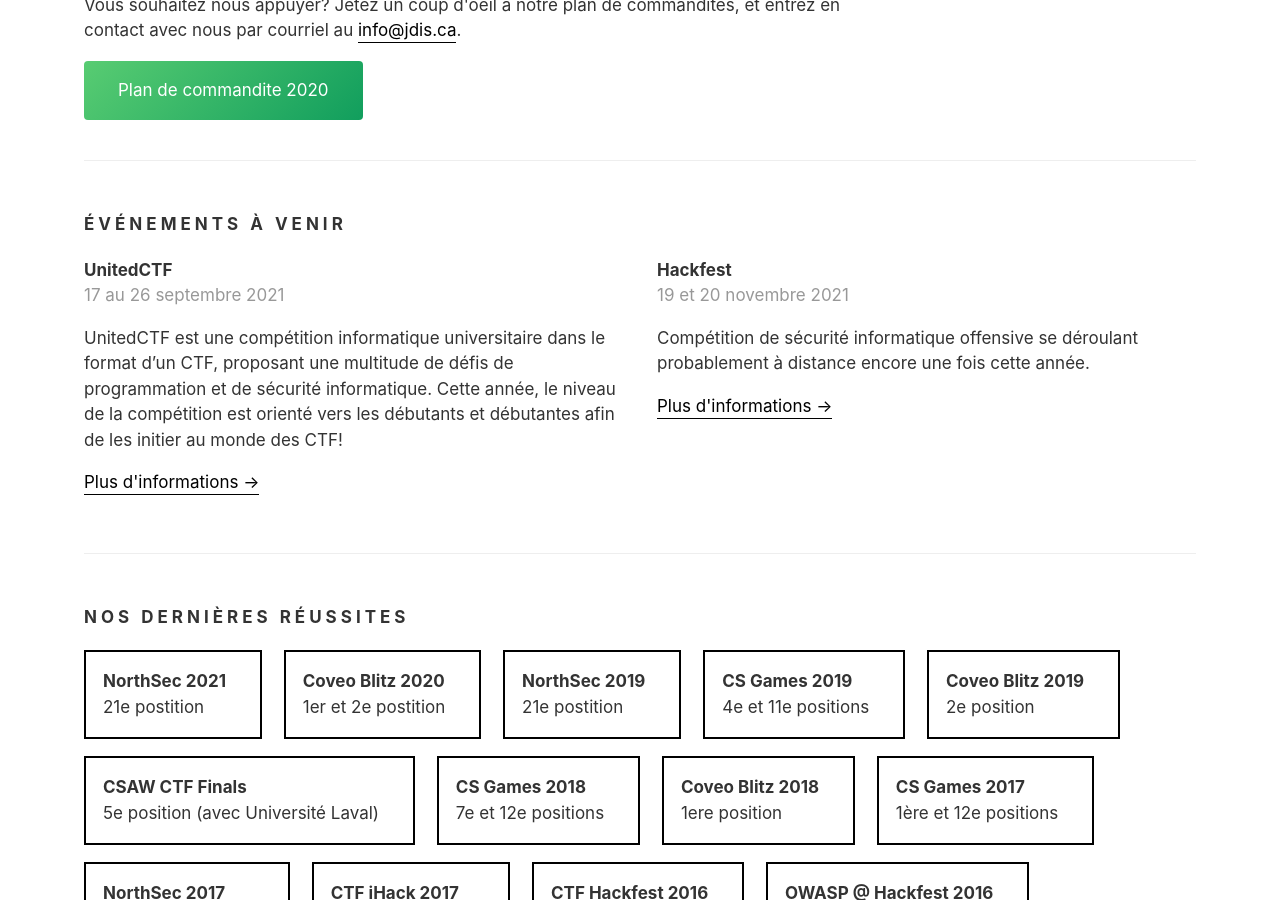
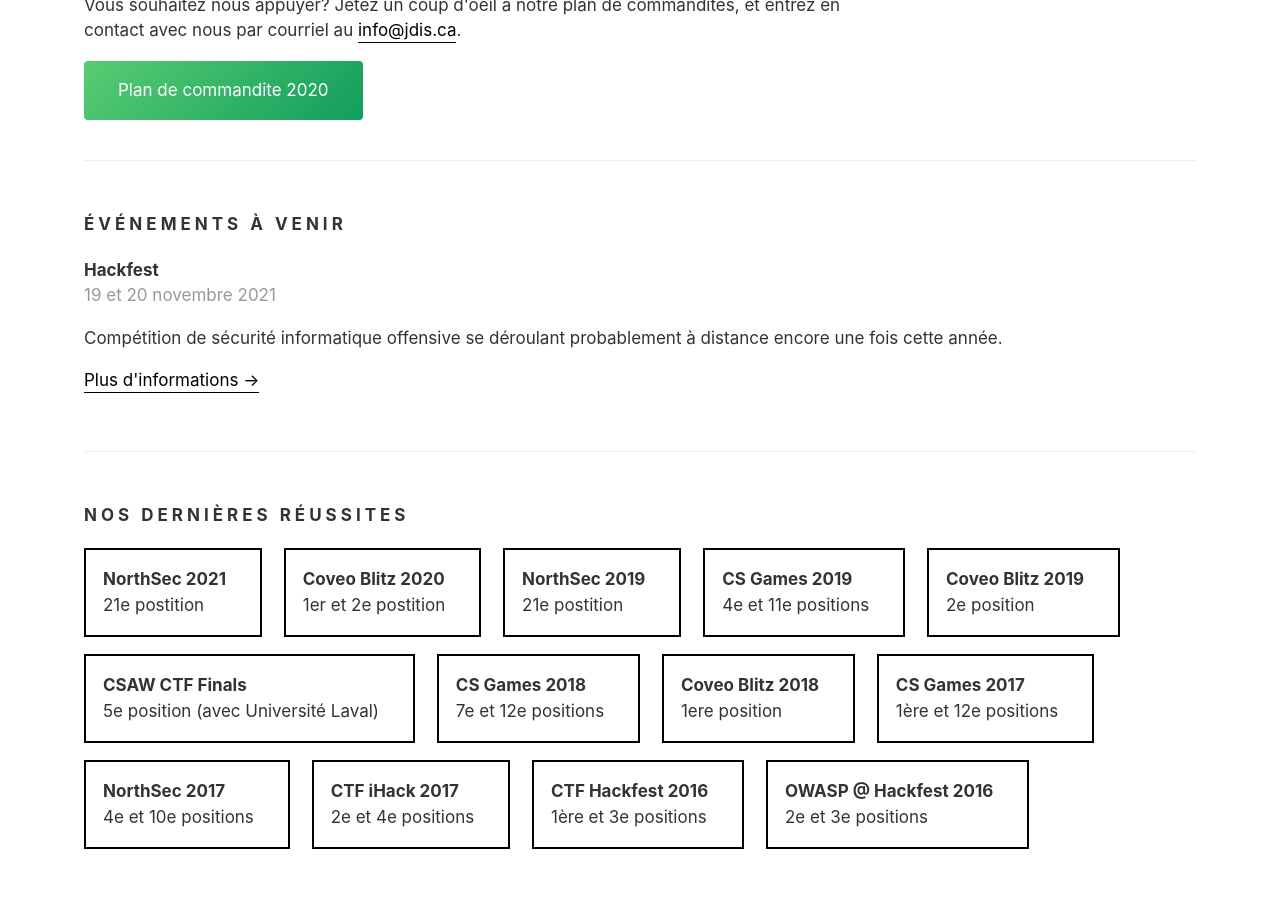
Before and after one commit to JDIS/Website, a Jekyll site: the page built from _pages/index.html, in a window 1280 px wide and 900 px high, scrolled down 2214 px. Built offline with Jekyll 4.4.1, drawn with Linux system fonts in a browser that asks for light colours; some web fonts are replaced.

Commit message:
retrait du united voir

```diff
--- a/_data/events.json
+++ b/_data/events.json
@@ -1,11 +1,5 @@
 [
-  {
-    "name": "UnitedCTF",
-    "url": "https://www.unitedctf.ca/",
-    "date": "17 au 26 septembre 2021",
-    "date_unix": 1631901600000,
-    "description": "UnitedCTF est une compétition informatique universitaire dans le format d’un CTF, proposant une multitude de défis de programmation et de sécurité informatique. Cette année, le niveau de la compétition est orienté vers les débutants et débutantes afin de les initier au monde des CTF!"
-  },
+
   {
     "name": "Hackfest",
     "url": "https://hackfest.ca/",
```
